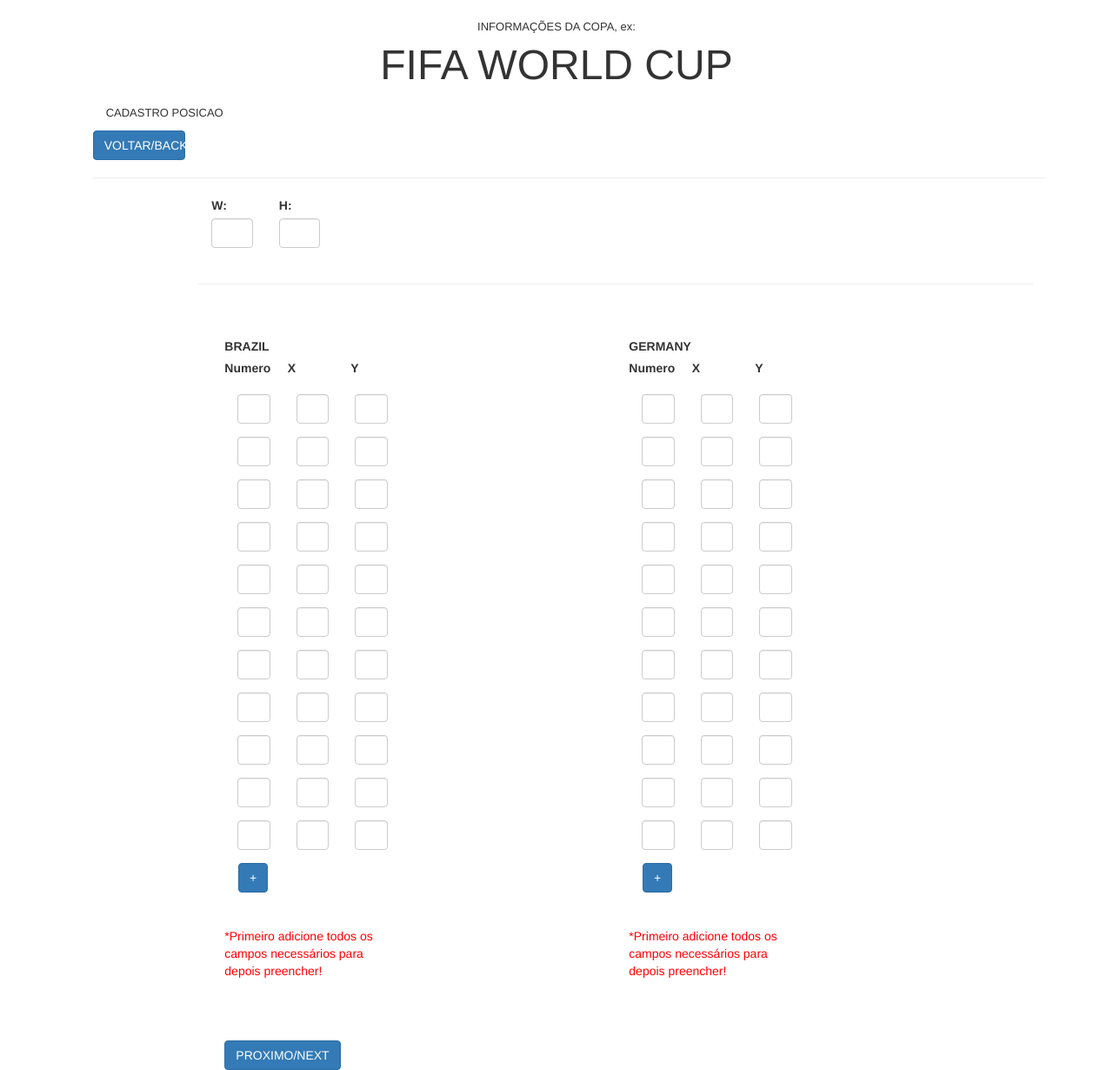
After one commit to higordemetrio/tcc, a PHP site: page /cadastroposicao.php in a window 1280 px wide. The commit adds this page. Shown: the whole page at 87% size. Run offline with PHP 8.4, Linux system fonts and the light colour scheme; some libraries are stand-ins or nearby versions.

```diff
--- a/cadastroedicao.php
+++ b/cadastroedicao.php
@@ -14,7 +14,7 @@
     <script type="text/javascript" src="https://cdnjs.cloudflare.com/ajax/libs/moment.js/2.9.0/moment-with-locales.js"></script>
     <script type="text/javascript" src="https://maxcdn.bootstrapcdn.com/bootstrap/3.3.1/js/bootstrap.min.js"></script>
     <script type="text/javascript" src="https://cdn.rawgit.com/Eonasdan/bootstrap-datetimepicker/e8bddc60e73c1ec2475f827be36e1957af72e2ea/src/js/bootstrap-datetimepicker.js"></script>
-    <script type="text/javascript" src="js/cadastro-edicao.js"></script>
+    <script type="text/javascript" src="js/cadastroedicao.js"></script>
 
 <head>
 	<title>FIFA SCOUT - CADASTRO DE EDICAO</title>
--- /dev/null
+++ b/cadastroposicao.php
@@ -0,0 +1,169 @@
+<!DOCTYPE html>
+<html>
+    <meta charset="utf-8">
+    <link href="css/style.css" rel="stylesheet">
+    <meta charset="utf-8">
+      <meta name="viewport" content="width=device-width, initial-scale=1">
+
+    <!-- https://bootsnipp.com/snippets/3kerp -->
+    <!-- CSS e JS do layout -->
+    <link rel="stylesheet" type="text/css" media="screen" href="https://maxcdn.bootstrapcdn.com/bootstrap/3.3.1/css/bootstrap.min.css" />
+    <link rel="stylesheet" href="https://maxcdn.bootstrapcdn.com/font-awesome/4.3.0/css/font-awesome.min.css">
+    <link rel="stylesheet" href="https://cdn.rawgit.com/Eonasdan/bootstrap-datetimepicker/e8bddc60e73c1ec2475f827be36e1957af72e2ea/build/css/bootstrap-datetimepicker.css" />
+    <script type="text/javascript" src="https://code.jquery.com/jquery-2.1.1.min.js"></script>
+    <script type="text/javascript" src="https://cdnjs.cloudflare.com/ajax/libs/moment.js/2.9.0/moment-with-locales.js"></script>
+    <script type="text/javascript" src="https://maxcdn.bootstrapcdn.com/bootstrap/3.3.1/js/bootstrap.min.js"></script>
+    <script type="text/javascript" src="https://cdn.rawgit.com/Eonasdan/bootstrap-datetimepicker/e8bddc60e73c1ec2475f827be36e1957af72e2ea/src/js/bootstrap-datetimepicker.js"></script>
+    <script type="text/javascript" src="js/cadastroposicao.js"></script>
+
+<head>
+    <title>FIFA SCOUT - ACTUAL FORMATION</title>
+
+</head>
+<body>
+    <br>
+    <P align="center" class="col-sm-10 col-sm-offset-1"  >
+        <font size="2">
+            INFORMAÇÕES DA COPA, ex:
+            <br>
+        </font>
+        <font size="7">
+            FIFA WORLD CUP
+        </font>
+        <br>
+    </p>
+    <p align="left" class="col-sm-10 col-sm-offset-1 ">
+        <font size="2">CADASTRO POSICAO </font>
+    </p>
+
+    <button align="left" class="btn btn-primary col-sm-1 col-sm-offset-1">VOLTAR/BACK</button>
+    <hr class="col-sm-10 col-sm-offset-1">
+    <div class="container col-sm-9 col-sm-offset-2">
+        <form>
+        <!-- SELECIONAR O PAIS SEDE -->
+           <div class="form-group col-sm-1">
+                <label for="tamanho_campo">W: </label>
+                <input type="text" class="form-control" id="w" name="w">
+            </div>
+
+            <div class="form-group col-sm-1">
+                <label for="tamanho_campo">H: </label>
+                <input type="text" class="form-control" id="h" name="h">
+            </div>
+
+            <br><br><br><br>
+
+
+            <hr class="col-sm-12">
+            <!-- TIME 1 -->
+
+            <br><br>
+            <div id= time1 class="col-sm-6"><br><br>
+                <div class="col-sm-12">
+                    <label for="text">BRAZIL</label>
+                </div>
+
+
+                <div class="form-group col-sm-2">
+                    <label for="text">Numero</label>
+                </div>
+
+                <div class="form-group col-sm-2">
+                    <label for="text">X</label>
+                </div>
+
+                <div class="form-group col-sm-2">
+                    <label for="text">Y</label>
+                </div>
+                <div id=camposPosicaoTime1 >
+                 <?php
+                    for ($i=1; $i < 12; $i++) {
+                        echo '
+                        <div class="col-sm-12">
+                        <div id = numero class="form-group col-sm-2">
+                            <input type="text" class="form-control" id="time1_numero" name="time1_numero'.$i.'">
+                        </div>
+
+                        <div id = nome class="form-group col-sm-2">
+                            <input type="text" class="form-control" id="time1_x" name="time1_x'.$i.'">
+                        </div>
+
+                        <div id = nome class="form-group col-sm-2">
+                            <input type="text" class="form-control" id="time1_y" name="time1_y'.$i.'">
+                        </div>
+                        </div>
+                        ';
+                    }
+                ?>
+                </div>
+                <div class="col-sm-6 ">
+                    &nbsp&nbsp&nbsp
+                    <button type="button" class="btn btn-primary" onclick="addCampoTime1()">+</button>
+                    <br><br><br>
+                    <p><font color="red"> *Primeiro adicione todos os campos necessários para depois preencher!</font></p>
+                </div>
+            </div>
+
+            <!-- TIME 2 -->
+            <div id= time2 class="col-sm-6"><br><br>
+                <div class="col-sm-12">
+                    <label for="text">GERMANY</label>
+                </div>
+
+
+                <div class="form-group col-sm-2">
+                    <label for="text">Numero</label>
+                </div>
+
+                <div class="form-group col-sm-2">
+                    <label for="text">X</label>
+                </div>
+
+                <div class="form-group col-sm-2">
+                    <label for="text">Y</label>
+                </div>
+
+                <?php
+
+                for ($i=1; $i < 12; $i++) {
+                    echo '
+                    <div class="col-sm-12">
+                    <div id = numero class="form-group col-sm-2">
+                        <input type="text" class="form-control" id="time2_numero" name="time2_numero'.$i.'">
+                    </div>
+
+                    <div id = nome class="form-group col-sm-2">
+                        <input type="text" class="form-control" id="time2_x" name="time2_x'.$i.'">
+                    </div>
+
+                    <div id = nome class="form-group col-sm-2">
+                        <input type="text" class="form-control" id="time2_y" name="time2_y'.$i.'">
+                    </div>
+                    </div>
+                    ';
+                    }
+
+                ?>
+
+                <div class="col-sm-6 ">
+                    &nbsp&nbsp&nbsp
+                    <button type="button" class="btn btn-primary" onclick="addCampoTime2()">+</button>
+                    <br><br><br>
+                    <p><font color="red"> *Primeiro adicione todos os campos necessários para depois preencher!</font></p>
+                </div>
+            </div>
+            <div class="col-sm-6">
+
+
+
+
+
+            <br>
+            <div class="col-sm-12"><br><br>
+                <button type="submit" class="btn btn-primary">PROXIMO/NEXT</button>
+            </div>
+        </form>
+    </div>
+
+</body>
+</html>
--- /dev/null
+++ b/js/cadastroposicao.js
@@ -0,0 +1,12 @@
+var iTime1 = 11;
+
+function addCampoTime1() {
+    iTime1++;
+    var campo_num = '<div class="col-sm-12"> <div id = numero class="form-group col-sm-2"> <input type="text" class="form-control" id="time1_numero" name="time1_numero'+iTime1+'"> </div>';
+    var campo_x = '<div id = numero class="form-group col-sm-2"> <input type="text" class="form-control" id="time1_x" name="time1_x'+iTime1+'"> </div>';
+    var campo_y = '<div id = numero class="form-group col-sm-2"> <input type="text" class="form-control" id="time1_y" name="time1_y'+iTime1+'"> </div></div>';
+
+    document.getElementById('camposPosicaoTime1').innerHTML += campo_num;
+    document.getElementById('camposPosicaoTime1').innerHTML += campo_x;
+    document.getElementById('camposPosicaoTime1').innerHTML += campo_y;
+}
```
Also changed, not shown: cadastroselecao.php (added, +109 -0 lines), js/cadastroedicao.js (renamed from js/cadastro-edicao.js).
